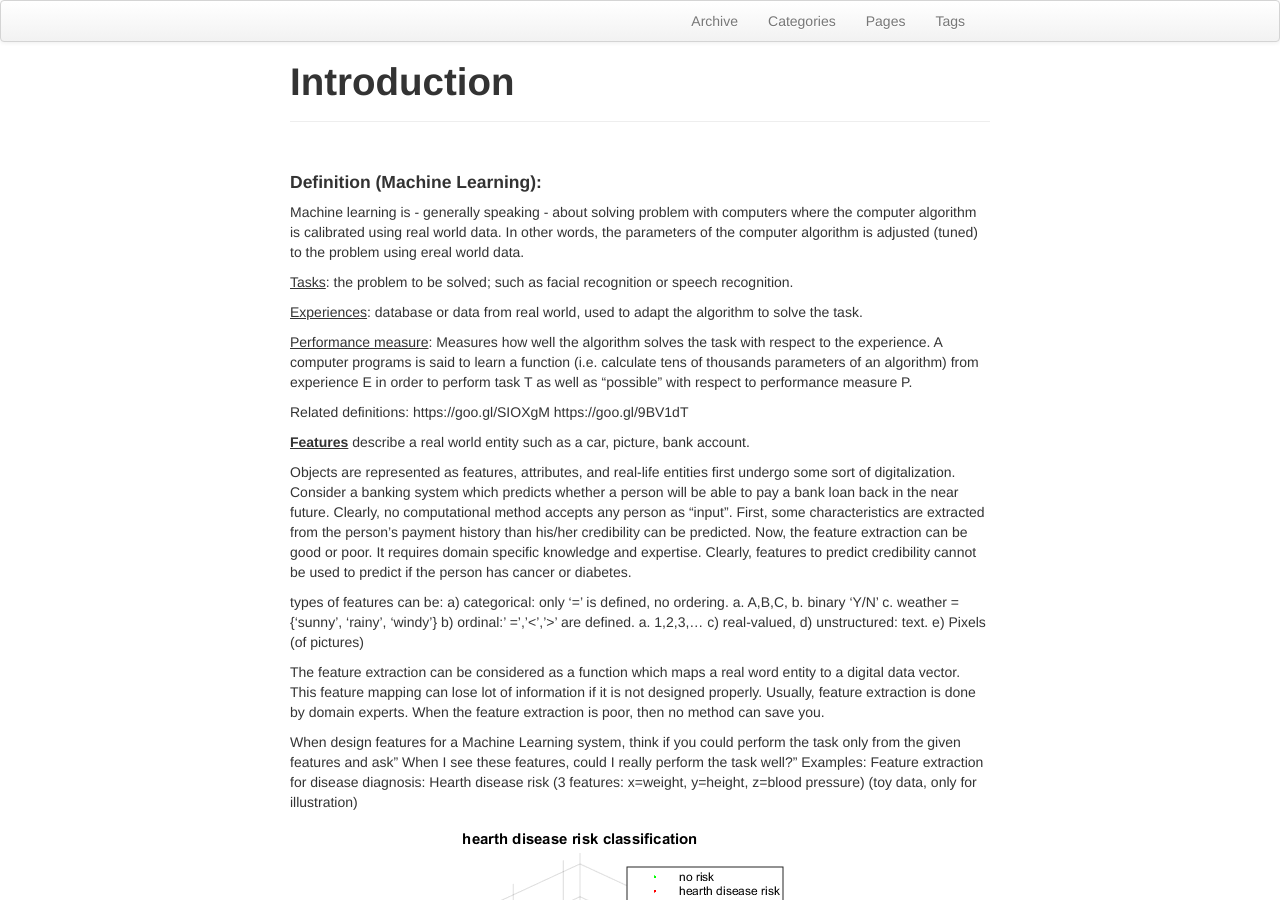
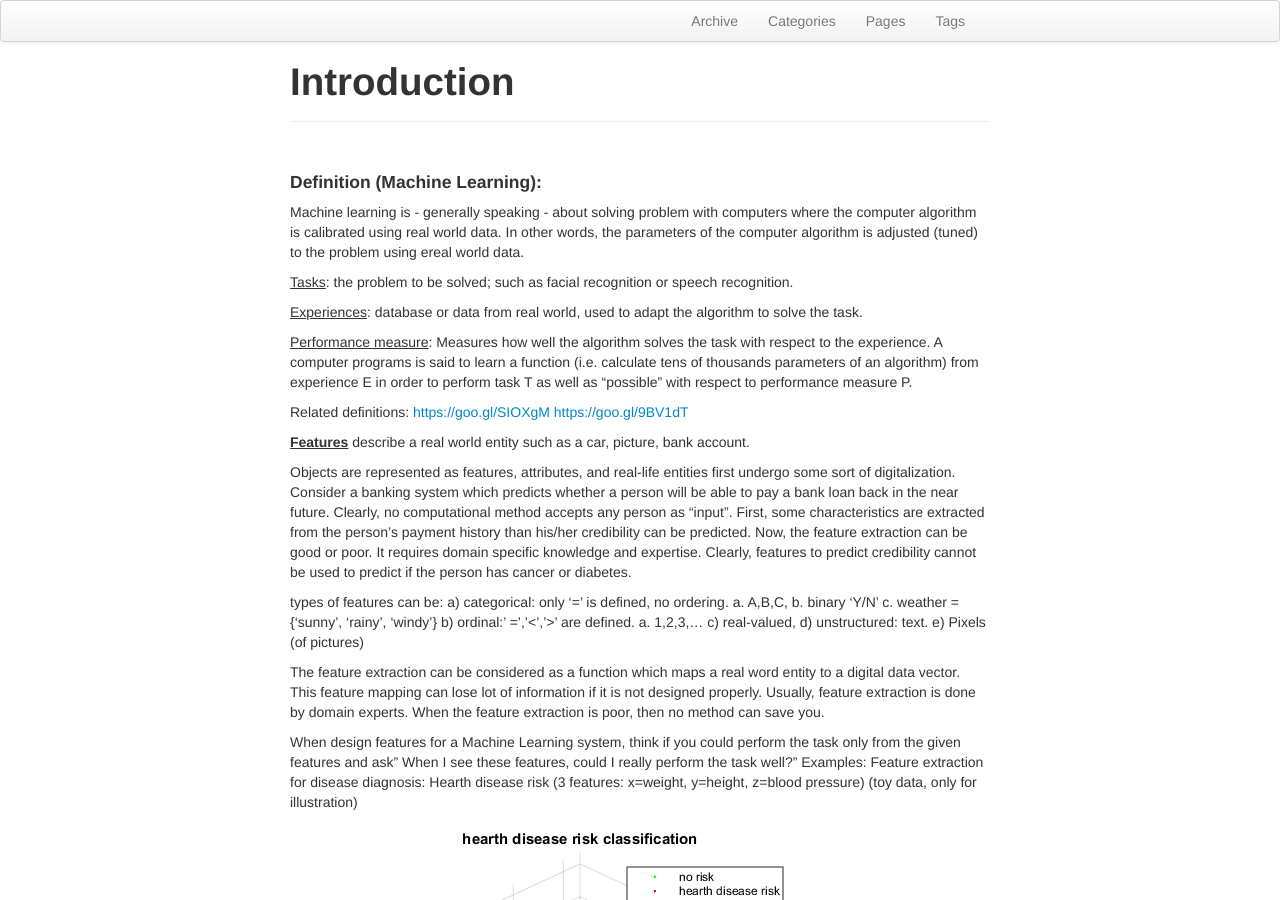
Before and after one commit to kfattila/kfattila.github.io, a Jekyll site: the page built from pages/introduction.md, in a window 1280 px wide and 900 px high. Built offline with Jekyll 4.4.1, drawn with Linux system fonts in a browser that asks for light colours; formulas are drawn with MathJax 3; comment, search, counter and statistics services are not loaded; part of the change alters nothing that is shown.

Commit message:
Lectures

```diff
--- a/pages/introduction.md
+++ b/pages/introduction.md
@@ -19,8 +19,8 @@ Machine learning is - generally speaking - about solving problem with computers
 A computer programs is said to learn a function (i.e. calculate tens of thousands parameters of an algorithm) from experience E in order to perform task T as well as "possible" with respect to performance measure P.
 
 Related definitions:
-https://goo.gl/SIOXgM
-https://goo.gl/9BV1dT
+ [https://goo.gl/SIOXgM](https://goo.gl/SIOXgM)
+ [https://goo.gl/9BV1dT](https://goo.gl/9BV1dT)
 
 
 **<u>Features</u>** describe a real world entity such as a car, picture, bank account.
```
